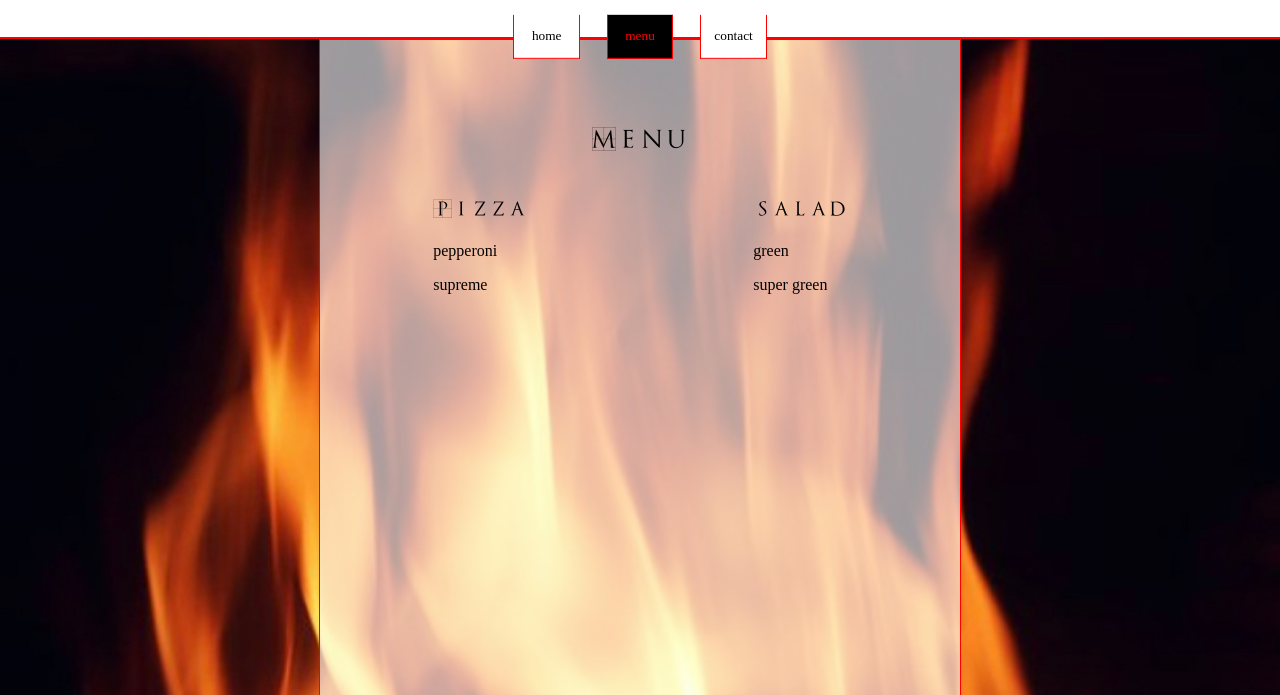
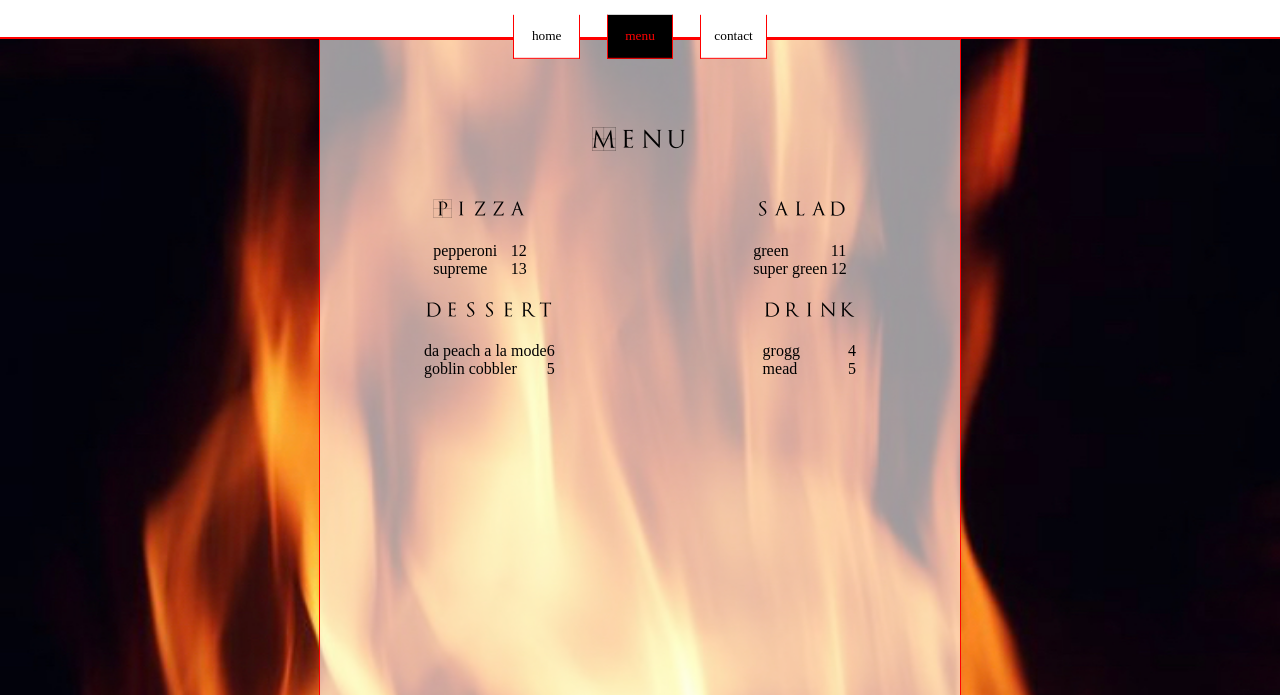
Before and after one commit to Jwatkins1138/dungeon-pizza, a website built with webpack: page index.html in a window 1280 px wide. Both pictures are taken after a click on the button "menu". Shown: the part 105-800 px from the top of the page. Built offline with nearby package versions, Linux system fonts and the light colour scheme.

Commit message:
menu automation

```diff
--- a/src/index.js
+++ b/src/index.js
@@ -116,15 +116,68 @@ function menu() {
   menu.appendChild(box1);
   menu.appendChild(box2);
 
+  function populate(subMenu, itemsArr) {
+    var items = document.createElement('div');
+    var prices = document.createElement('div');
+    itemsArr.forEach(item => {
+      var name = document.createElement('div');
+      var price = document.createElement('div');
+      items.appendChild(name);
+      prices.appendChild(price);
+      name.innerHTML = item[0];
+      price.innerHTML = item[1];
+    })
+    subMenu.appendChild(items);
+    subMenu.appendChild(prices);
+  }
+
   const pizza = document.createElement('div');
   pizza.classList.add('sub-box');
-  pizza.innerHTML = '<h3>Pizza</h3><p>pepperoni</p><p>supreme</p>';
+  const pizzaList = document.createElement('div');
+  pizzaList.classList.add('menu-list');
+
+  pizza.innerHTML = '<h3>Pizza</h3>';
+
+  const pizzas = [['pepperoni', '12'],['supreme','13']];
+  populate(pizzaList, pizzas);
+  pizza.appendChild(pizzaList);
   box1.appendChild(pizza);
 
   const salad = document.createElement('div');
   salad.classList.add('sub-box');
-  salad.innerHTML = '<h3>salad</h3><p>green</p><p>super green</p>';
+  const saladList = document.createElement('div');
+  saladList.classList.add('menu-list');
+
+  salad.innerHTML = '<h3>salad</h3>';
+
+  const salads = [['green','11'],['super green','12']];
+  populate(saladList, salads);
+  salad.appendChild(saladList);
   box1.appendChild(salad);
+
+  const dessert = document.createElement('div');
+  dessert.classList.add('sub-box');
+  const dessertList = document.createElement('div');
+  dessertList.classList.add('menu-list');
+
+  dessert.innerHTML = '<h3>dessert</h3>';
+
+  const desserts = [['da peach a la mode','6'],['goblin cobbler','5']];
+  populate(dessertList, desserts);
+  dessert.appendChild(dessertList);
+  box2.appendChild(dessert);
+
+  const drink = document.createElement('div');
+  drink.classList.add('sub-box');
+  const drinkList = document.createElement('div');
+  drinkList.classList.add('menu-list');
+
+  drink.innerHTML = '<h3>drink</h3>';
+
+  const drinks = [['grogg','4'],['mead','5']];
+  populate(drinkList, drinks);
+  drink.appendChild(drinkList);
+  box2.appendChild(drink);
 
   document.body.appendChild(menu);
 }
--- a/src/style.css
+++ b/src/style.css
@@ -83,7 +83,14 @@ input[type=button].active {
 }
 
 .sub-box {
+  display: flex;
+  flex-direction: column;
 
+}
+
+.menu-list {
+  display: flex;
+  justify-content: space-between;
 }
 
 p.info {
```
